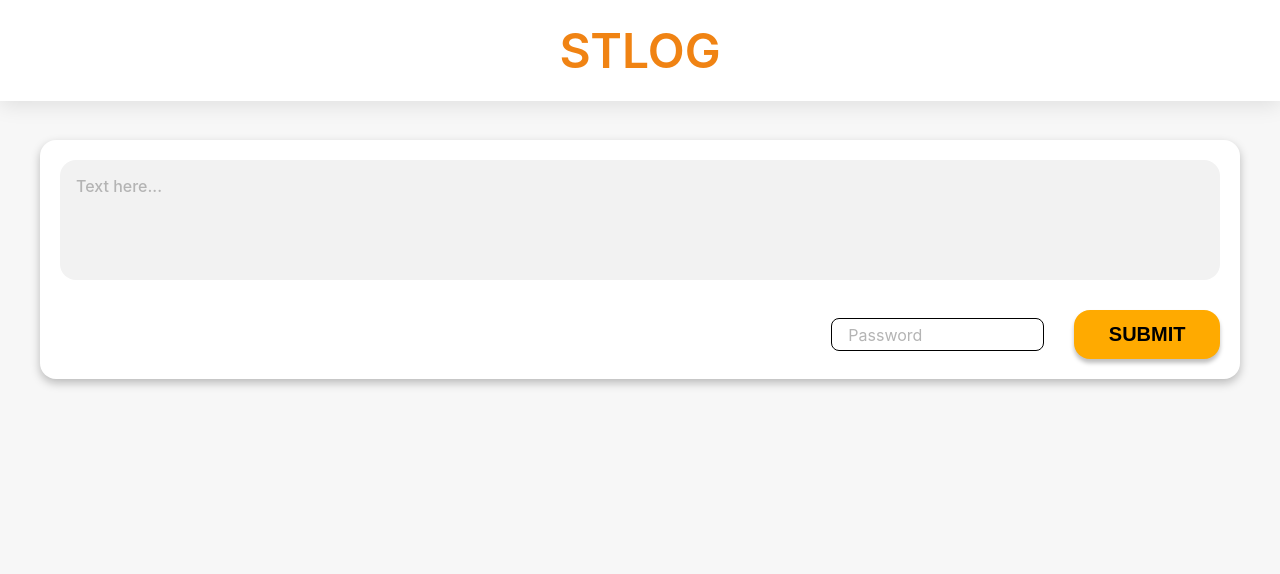
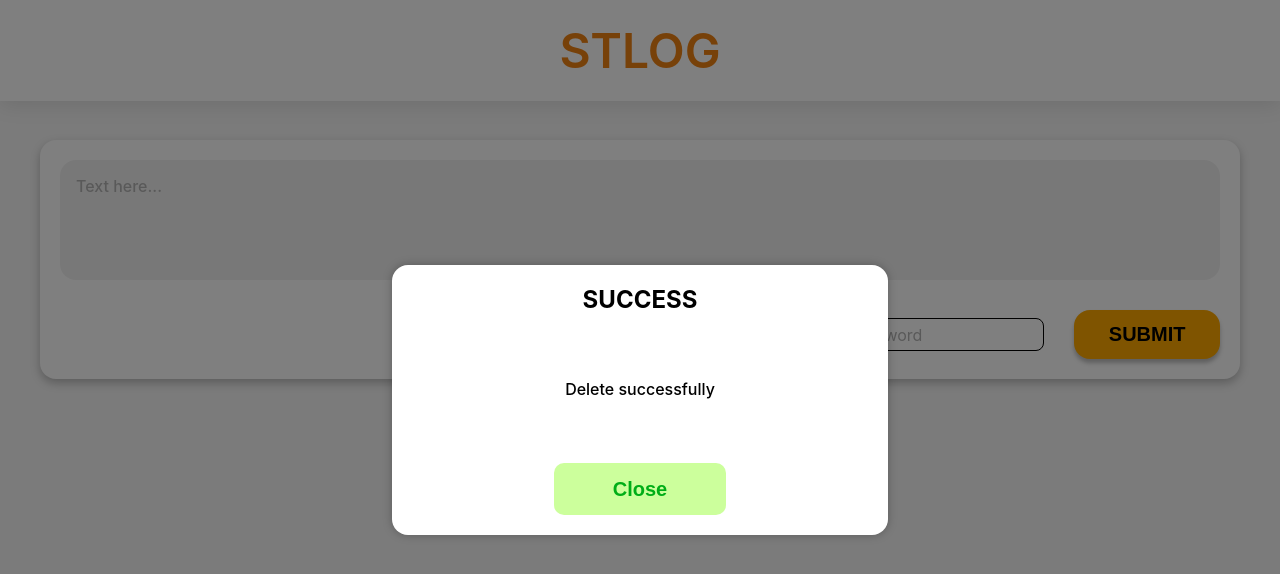
Before and after one commit to LIKELION-SEOULTECH/Guestbook-Web, a React (Vite) app: page / in a window 1280 px wide. Shown: the top 574 px of the page. Built offline with nearby package versions, Linux system fonts and the light colour scheme.

Commit message:
feat: create STNotifyModal component

```diff
--- a/src/App.tsx
+++ b/src/App.tsx
@@ -3,6 +3,7 @@ import STLogPageLayout from "./components/layout/STLogPageLayout";
 import { Log } from "./types/Log";
 import { useState } from "react";
 import STLogDetailModal from "./components/modals/STLogDetailModal";
+import STNotifyModal from "./components/modals/STNotifyModal";
 
 function App() {
     const [logs, setLogs] = useState<Log[]>([]);
@@ -43,6 +44,7 @@ function App() {
                     onClose={closeDetailModal}
                 />
             )}
+            <STNotifyModal isOpen={true} onClose={() => {}} />
         </>
     );
 }
--- a/src/components/modals/STLogDetailModal.tsx
+++ b/src/components/modals/STLogDetailModal.tsx
@@ -19,7 +19,7 @@ export default function STLogDetailModal({
 }: STLogDetailModalProps) {
     if (!isOpen) return null;
     return (
-        <STModalLayout size="l">
+        <STModalLayout size="l" onClickBackdrop={onClose}>
             <div className="detail-modal-top">
                 <div className="detail-modal-header">
                     <b>{formatDate(log.date)}</b>
--- a/src/components/modals/STModalLayout.tsx
+++ b/src/components/modals/STModalLayout.tsx
@@ -1,17 +1,19 @@
 interface STModalLayoutProps {
     children: React.ReactNode;
     backdrop?: boolean;
+    onClickBackdrop?: () => void;
     size: "s" | "l";
 }
 
 export default function STModalLayout({
     children,
     backdrop = true,
+    onClickBackdrop,
     size,
 }: STModalLayoutProps) {
     return (
         <div className="st-modal-layout">
-            {backdrop && <div className="backdrop" />}
+            {backdrop && <div className="backdrop" onClick={onClickBackdrop} />}
             <div
                 className={`modal-content`}
                 style={{
--- a/src/components/modals/STNotifyModal.tsx
+++ b/src/components/modals/STNotifyModal.tsx
@@ -0,0 +1,24 @@
+import STModalLayout from "./STModalLayout";
+
+interface STNotifyModalProps {
+    isOpen: boolean;
+    onClose: () => void;
+}
+
+export default function STNotifyModal({ isOpen, onClose }: STNotifyModalProps) {
+    if (!isOpen) return null;
+    return (
+        <STModalLayout size="s" onClickBackdrop={onClose}>
+            <h2 className="notify-title">SUCCESS</h2>
+            <div className="notify-content">Delete successfully</div>
+            <button
+                onClick={onClose}
+                className={`notify-button button
+                ${true === true ? "success" : "fail"}
+                `}
+            >
+                Close
+            </button>
+        </STModalLayout>
+    );
+}
--- a/src/styles/App.css
+++ b/src/styles/App.css
@@ -259,3 +259,32 @@
     gap: 20px;
     align-items: center;
 }
+
+.notify-titile {
+    font-size: 32px;
+    font-weight: 700;
+}
+
+.notify-content {
+    font-weight: 500;
+}
+
+.notify-button {
+    width: 172px;
+    height: 52px;
+    border: none;
+    border-radius: 10px;
+
+    font-size: 20px;
+    font-weight: 700;
+}
+
+.success {
+    background-color: #ccff9c;
+    color: #00ae17;
+}
+
+.fail {
+    background-color: #ffb7b7;
+    color: #f24822;
+}
```
